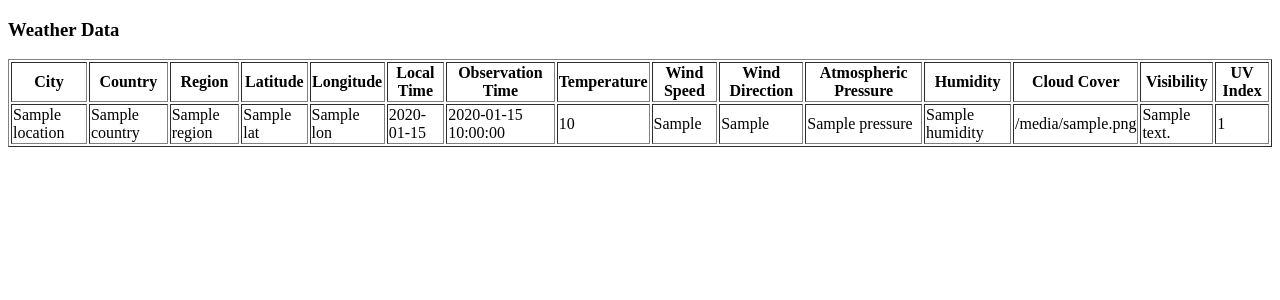
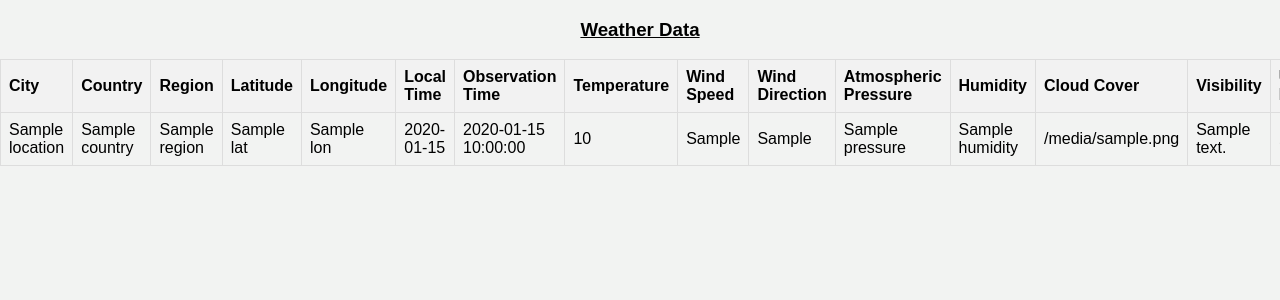
Before and after one commit to shrikant2753/Weather-Report, a Flask app: page /weather-data in a window 1280 px wide; the page is wider, and only the part inside the window is pictured. Shown: the top 300 px of that part. Run offline with Flask 3, Linux system fonts and the light colour scheme; a database or web service that is not in the repository returns one stand-in record (values such as "Sample title").

Commit message:
css added

```diff
--- a/weather api/templates/weather_data.html
+++ b/weather api/templates/weather_data.html
@@ -4,9 +4,38 @@
     <meta charset="UTF-8">
     <meta name="viewport" content="width=device-width, initial-scale=1.0">
     <title>Weather Data </title>
+    <style>
+        body{
+            font-family: Arial, sans-serif;
+            background-color: #f2f3f2;
+            margin: 0;
+            padding: 0;
+        }
+        table {
+            border-collapse: collapse;
+            width: 100%;
+        }
+
+        th, td {
+            border: 1px solid #ddd;
+            padding: 8px;
+            text-align: left;
+        }
+
+        th {
+            background-color: #f2f2f2;
+        }
+
+        tr:nth-child(even) {
+            background-color: #f9f9f9;
+        }
+        tr:hover {
+            background-color: #e6e6e6;
+        }
+    </style>
 </head>
 <body>
-    <h3>Weather Data</h3>
+    <h3 style="text-align: center; text-decoration: underline;">Weather Data</h3>
 
     <table border="1px">
         <thead>
```
Also changed, not shown: weather api/templates/response.html (+20 -0 lines).
